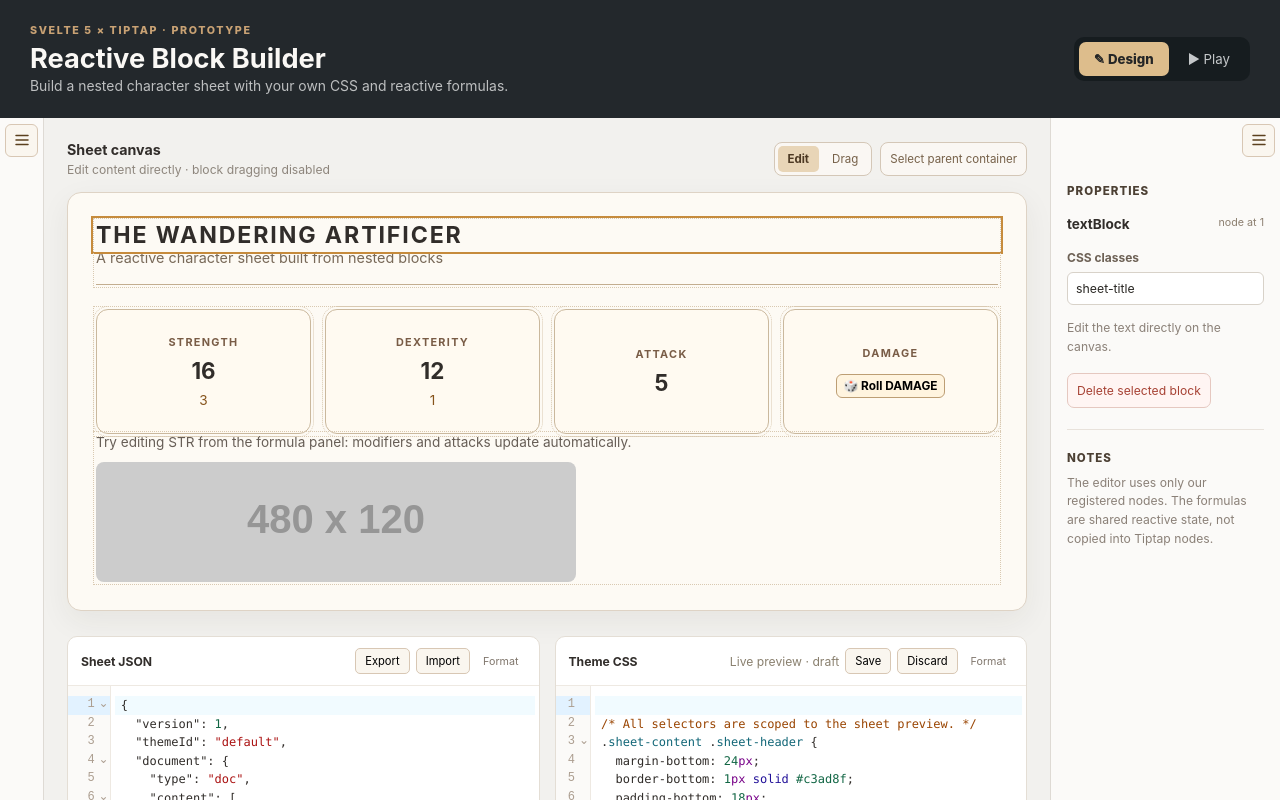
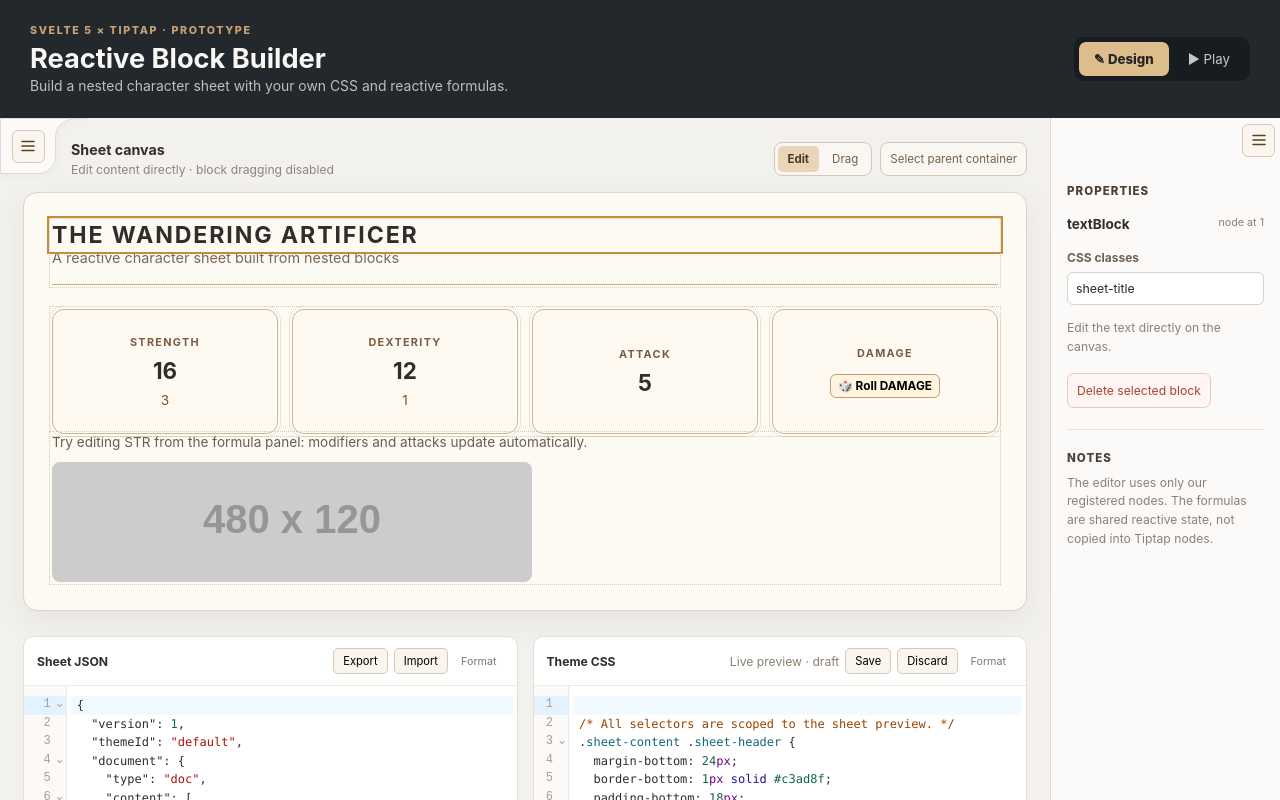
Before and after one commit to 0biWanKenobi/ReactiveBlockBuilder, a SvelteKit app: page / in a window 1280 px wide. Both pictures are taken after a click on the button 21 px from the left and 140 px from the top of the page. Shown: the top 800 px of the page. Built offline with nearby package versions, Linux system fonts and the light colour scheme.

Commit message:
refactor: hide side panes completely
- introduce minimal curved wrapper for the burger menus
- hide panes completely when closing them

```diff
--- a/src/routes/+page.svelte
+++ b/src/routes/+page.svelte
@@ -260,8 +260,8 @@
   .confirmation-actions button { padding: 9px; border: 1px solid #d4c7b7; background: #f6e7cf; border-radius: 7px; cursor: pointer; }
 
   /* Keep the live editor and CodeMirror mounted while the workspace recedes. */
-  .editor-layout.left-collapsed { --left-pane-width: 44px; }
-  .editor-layout.right-collapsed { --right-pane-width: 44px; }
+  .editor-layout.left-collapsed { --left-pane-width: 0px; --left-toggle-inset: 48px; }
+  .editor-layout.right-collapsed { --right-pane-width: 0px; --right-toggle-inset: 48px; }
   .playing .editor-layout { --left-pane-width: 0px; --right-pane-width: 0px; }
 
   @media (prefers-reduced-motion: reduce) {
--- a/src/routes/components/mainPane/mainPane.svelte
+++ b/src/routes/components/mainPane/mainPane.svelte
@@ -193,6 +193,7 @@
 		flex-shrink: 0;
 	}
 	.pane-title {
+		padding-inline: var(--left-toggle-inset, 0px) var(--right-toggle-inset, 0px);
 		display: flex;
 		justify-content: space-between;
 		align-items: center;
@@ -201,6 +202,7 @@
 		max-height: 180px;
 		overflow: hidden;
 		transition:
+			padding 460ms ease,
 			opacity 200ms ease,
 			max-height 460ms ease,
 			margin-bottom 460ms ease,
--- a/src/routes/components/sidePane.svelte
+++ b/src/routes/components/sidePane.svelte
@@ -27,6 +27,12 @@
 	inert={mode === 'play'}
 >
 	<div class="pane-toolbar">
+		<svg class="pane-tab-shape" viewBox="0 0 88 56" fill="none" aria-hidden="true">
+			<!-- Offset the button's 6px corner by 11px to the stroke centerline:
+			     radius = 17px, center = (49.5, 38.5). The 45-degree midpoint
+			     lies on the button's corner diagonal, x + y = 88. -->
+			<path d="M0 .5H87.5V55.5H49.5A17 17 0 0 1 32.5 38.5V21.5C32.5 .5 16.25 .5 0 .5Z" />
+		</svg>
 		<button
 			type="button"
 			class="pane-toggle"
@@ -57,18 +63,25 @@
 
 <style>
 	.side-pane {
+		--pane-tab-width: 88px;
+		--pane-tab-height: 56px;
+		--pane-hide-delay: 460ms;
+		/* Average of the previous 8px side inset and 15px bottom inset. */
+		--pane-toggle-inset: 11.5px;
 		display: grid;
+		grid-template-columns: minmax(0, 1fr);
 		grid-template-rows: 44px 1fr;
 		min-width: 0;
 		min-height: 0;
-		overflow: clip;
+		/* The collapsed tab extends into the canvas without reserving a column. */
+		overflow: visible;
 		background: #fbfaf8;
 		border-right: 1px solid #dedad4;
 		transition:
 			grid-template-rows 460ms ease,
 			opacity 240ms ease,
 			border-color 460ms ease,
-			visibility 0s linear 460ms;
+			visibility 0s linear;
 	}
 	.right {
 		border-right: 0;
@@ -84,6 +97,22 @@
 		height: 44px;
 		padding: 5px;
 		background: #fbfaf8;
+	}
+	.pane-tab-shape {
+		display: none;
+		position: absolute;
+		inset: 0;
+		width: var(--pane-tab-width);
+		height: var(--pane-tab-height);
+		overflow: visible;
+		pointer-events: none;
+		filter: drop-shadow(0 2px 3px #312d2a08);
+	}
+	.pane-tab-shape path {
+		fill: #fbfaf8;
+		stroke: #dedad4;
+		stroke-width: 1;
+		stroke-linejoin: round;
 	}
 	.right .pane-toolbar {
 		justify-content: flex-end;
@@ -112,20 +141,49 @@
 		min-width: 0;
 		min-height: 0;
 		overflow: hidden;
-		transition:
-			opacity 240ms ease,
-			visibility 0s linear 460ms;
+		opacity: 1;
+		/* Fade throughout expansion, after enough width is available to see it. */
+		transition: opacity 460ms ease-in;
 	}
 	.collapsed {
-		grid-template-rows: 44px 0fr;
+		grid-template-rows: 0px 0fr;
+		border-width: 0;
+		background: transparent;
+	}
+	.collapsed .pane-toolbar {
+		width: var(--pane-tab-width);
+		height: var(--pane-tab-height);
+		padding: 0;
+		background: transparent;
+		pointer-events: none;
+	}
+	.right.collapsed .pane-toolbar {
+		justify-self: end;
+	}
+	.collapsed .pane-tab-shape {
+		display: block;
+	}
+	.collapsed:not(.right) .pane-tab-shape {
+		transform: scaleX(-1);
+	}
+	.collapsed .pane-toggle {
+		position: absolute;
+		top: var(--pane-toggle-inset);
+		right: var(--pane-toggle-inset);
+		pointer-events: auto;
+	}
+	.collapsed:not(.right) .pane-toggle {
+		left: var(--pane-toggle-inset);
+		right: auto;
 	}
 	.collapsed .pane-content,
 	.playing .pane-content {
+		transition: opacity 240ms ease-out;
 		opacity: 0;
-		visibility: hidden;
 		pointer-events: none;
 	}
 	.playing {
+		transition-delay: 0s, 0s, 0s, var(--pane-hide-delay);
 		grid-template-rows: 0px 0fr;
 		opacity: 0;
 		visibility: hidden;
@@ -142,6 +200,9 @@
 			max-height: 0;
 			border-width: 0;
 		}
+		.collapsed {
+			border-width: 0;
+		}
 	}
 	@media (max-width: 620px) {
 		.side-pane {
@@ -150,8 +211,11 @@
 		}
 	}
 	@media (prefers-reduced-motion: reduce) {
+		.side-pane {
+			--pane-hide-delay: 0ms;
+		}
 		.side-pane,
-		.pane-content {
+		.side-pane .pane-content {
 			transition-duration: 0ms;
 		}
 	}
```
Also changed, not shown: scripts/test-side-panes.mjs (+26 -4 lines).
